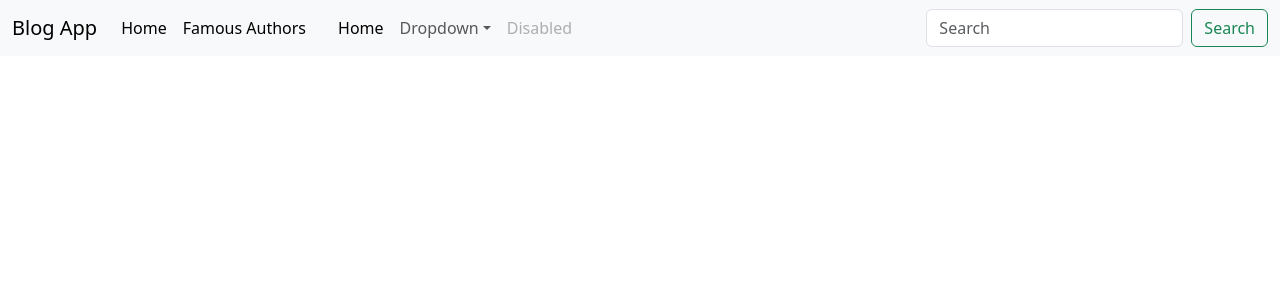
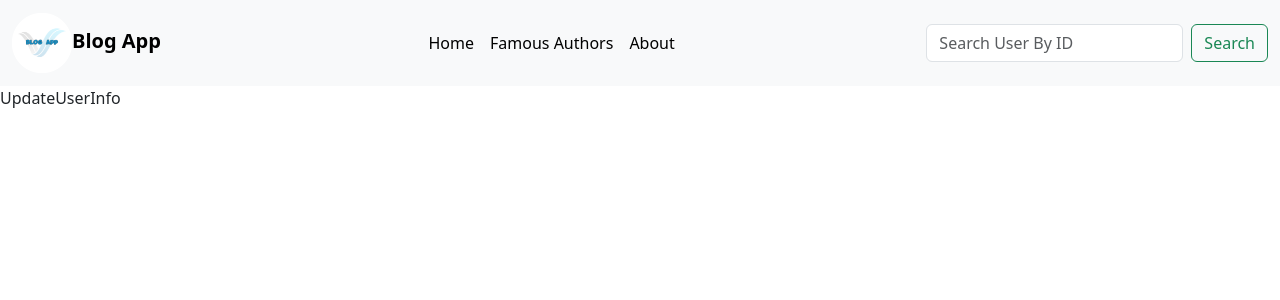
Before and after one commit to mushfiqurniazzz/Blog-App---React--MySQL--Node, a React (Vite) app in the folder client/: page /updateuser in a window 1280 px wide. Shown: the top 300 px of the page. Built offline with nearby package versions, Linux system fonts and the light colour scheme.

Commit message:
nav bar & routing of the app completed

```diff
--- a/client/src/App.jsx
+++ b/client/src/App.jsx
@@ -1,11 +1,46 @@
 import React from "react";
 import NavBar from "./components/NavBar";
 import "./styles/App.css";
+import { Toaster } from "sonner";
+import { BrowserRouter, Route, Routes } from "react-router-dom";
+import SignUpPage from "./pages/authpages/SignUpPage";
+import LoginPage from "./pages/authpages/LoginPage";
+import CreatePost from "./pages/postpages/CreatePost";
+import FeedPage from "./pages/postpages/FeedPage";
+import PostInfoPage from "./pages/postpages/PostInfoPage";
+import About from "./pages/About";
+import FourOFourPage from "./pages/FourOFourPage";
+import FamousAuthors from "./pages/userpages/FamousAuthors";
+import SearchUser from "./pages/userpages/SearchUser";
+import UserProfile from "./pages/userpages/UserProfile";
+import UpdateUserInfo from "./pages/userpages/UpdateUserInfo";
+import DeleteUser from "./pages/userpages/DeleteUser";
 
 const App = () => {
   return (
     <>
-      <NavBar />
+      <BrowserRouter>
+        <Toaster duration={2000} position="top-center" richColors closeButton />
+        <NavBar />
+        <Routes>
+          {/* auth pages */}
+          <Route path="/signup" element={<SignUpPage />} />
+          <Route path="/login" element={<LoginPage />} />
+          {/* post pages */}
+          <Route path="/createpost" element={<CreatePost />} />
+          <Route path="/" element={<FeedPage />} />
+          <Route path="/postinfo/:id" element={<PostInfoPage />} />
+          {/* user pages */}
+          <Route path="/famousauthors" element={<FamousAuthors />} />
+          <Route path="/searchuser" element={<SearchUser />} />
+          <Route path="/userprofile" element={<UserProfile />} />
+          <Route path="/updateuser" element={<UpdateUserInfo />} />
+          <Route path="/deleteuser" element={<DeleteUser />} />
+          {/* others */}
+          <Route path="/about" element={<About />} />
+          <Route path="*" element={<FourOFourPage />} />
+        </Routes>
+      </BrowserRouter>
     </>
   );
 };
--- a/client/src/components/NavBar.jsx
+++ b/client/src/components/NavBar.jsx
@@ -1,13 +1,98 @@
-import React from "react";
+//importing use state for having the value of input fields
+import { useState } from "react";
 
+//import the logo image
+import LogoImg from "../styles/images/logo.png";
+
+//importing styles sheet for nav bar
+import styles from "../styles/NavBar.module.css";
+
+//importing axios for creating a model which will show user details on the id provided
+import axios from "axios";
+
+//importing functions from react router dom for making the navigation bar more dynamic
+import { Link } from "react-router-dom";
+
+//importing toast from sonner for pushing toast notifications to indicate success, error and warnings
+import { toast } from "sonner";
+
+//react arrow functiom componenet called nav bar which will be used in all the pages
 const NavBar = () => {
+  //use state empty string  on id input fields for depecting null
+  const [id, setId] = useState("");
+
+  //use state null  on state variable for rendering a modal with user credentials, by default will depect null
+  const [userdata, setUserdata] = useState(null);
+
+  //check if there's a cookie exisiting in the localstorage of the user which will be saved during the log in proccess, if theres no cookie render the nav bar in a specific way using the conditonal statements
+  const CheckCookieExists = localStorage.getItem("token");
+
+  //function for sending a req to the server and then show the result using a modal
+  const FetchUser = async (e) => {
+    //will prevent the default form submission behaviour that is reloading the page
+    e.preventDefault();
+
+    //if no id is found in the input field, send a toast warning message
+    if (!id || id === "") {
+      return toast.warning("Id was not found.");
+    }
+
+    //try catch blocks for better readability and maintanibility
+    try {
+      //posting to the server with the id got from the input field
+      const res = await axios.post("http://localhost:5000/user/searchuser", {
+        id: id
+      });
+
+      //if the post request was a success
+      if (res.status === 200) {
+        setId(""); //first empty the input fields
+
+        //declare the data object recieved in a variable
+        const data = res.data;
+
+        //set the response object as the data
+        setUserdata(data);
+
+        //if data is null
+        if (!data) {
+          return toast.info("No user exists with this id.");
+        }
+
+        toast.success("User found successfuly.");
+
+        //the compiler needs time to react the end of the componenet function to auto call it
+        setTimeout(() => {
+          document.getElementById("userdetailsmodalbutton").click();
+        }, 100);
+      }
+    } catch (error) {
+      //basic error handling in case of error in both development and rendering
+      console.error(error);
+      toast.error("No user exists with this id.");
+    }
+  };
+
+  //function used to clear the data object after the modal is closed
+  const clearUserdata = () => {
+    setUserdata(null);
+  };
+
+  //rendering the ui
   return (
     <>
       <nav className="navbar navbar-expand-lg bg-body-tertiary">
         <div className="container-fluid">
-          <a className="navbar-brand" href="#">
-            Blog App
-          </a>
+          <Link className="navbar-brand" to="/">
+            <img
+              // use the imported logo image
+              src={LogoImg}
+              width="60"
+              height="60"
+              alt="logo of blog app website"
+            />
+            <b>Blog App</b>
+          </Link>
           <button
             className="navbar-toggler"
             type="button"
@@ -20,80 +105,132 @@ const NavBar = () => {
             <span className="navbar-toggler-icon"></span>
           </button>
           <div className="collapse navbar-collapse" id="navbarSupportedContent">
-            <ul className="navbar-nav me-auto mb-2 mb-lg-0">
+            <ul className="navbar-nav me-auto mb-2 mb-lg-0" id={styles.ul}>
               <li className="nav-item">
-                <a className="nav-link active" aria-current="page" href="#">
+                <Link className="nav-link active" aria-current="page" to="/">
                   Home
-                </a>
+                </Link>
               </li>
               <li className="nav-item">
-                <a className="nav-link active" aria-current="page" href="#">
+                <Link
+                  className="nav-link active"
+                  aria-current="page"
+                  to="/famousauthors"
+                >
                   Famous Authors
-                </a>
+                </Link>
               </li>
+
+              {/* conditional rendering in react, do not render the create post if no cookie is found*/}
+              {CheckCookieExists ? (
+                <li className="nav-item">
+                  <Link
+                    className="nav-link active"
+                    aria-current="page"
+                    to="createpost"
+                  >
+                    Create Post
+                  </Link>
+                </li>
+              ) : (
+                ""
+              )}
+
+              {/* conditional rendering in react, do not render the user profile if no cookie is found*/}
+              {CheckCookieExists ? (
+                <li className="nav-item">
+                  <Link
+                    className="nav-link active"
+                    aria-current="page"
+                    to="/userprofile"
+                  >
+                    User Profile
+                  </Link>
+                </li>
+              ) : (
+                ""
+              )}
+
               <li className="nav-item">
-                <a className="nav-link active" aria-current="page" href="#">
-
-                </a>
-              </li>
-              <li className="nav-item">
-                <a className="nav-link active" aria-current="page" href="#">
-                  Home
-                </a>
-              </li>
-              <li className="nav-item dropdown">
-                <a
-                  className="nav-link dropdown-toggle"
-                  href="#"
-                  role="button"
-                  data-bs-toggle="dropdown"
-                  aria-expanded="false"
+                <Link
+                  className="nav-link active"
+                  aria-current="page"
+                  to="/about"
                 >
-                  Dropdown
-                </a>
-                <ul className="dropdown-menu">
-                  <li>
-                    <a className="dropdown-item" href="#">
-                      Action
-                    </a>
-                  </li>
-                  <li>
-                    <a className="dropdown-item" href="#">
-                      Another action
-                    </a>
-                  </li>
-                  <li>
-                    <hr className="dropdown-divider" />
-                  </li>
-                  <li>
-                    <a className="dropdown-item" href="#">
-                      Something else here
-                    </a>
-                  </li>
-                </ul>
-              </li>
-              <li className="nav-item">
-                <a className="nav-link disabled" aria-disabled="true">
-                  Disabled
-                </a>
+                  About
+                </Link>
               </li>
             </ul>
             <form className="d-flex" role="search">
               <input
                 className="form-control me-2"
                 type="search"
-                placeholder="Search"
+                placeholder="Search User By ID"
                 aria-label="Search"
+                value={id}
+                onChange={(e) => setId(e.target.value)}
               />
-              <button className="btn btn-outline-success" type="submit">
+              <button
+                className="btn btn-outline-success"
+                onClick={FetchUser}
+                type="submit"
+              >
                 Search
               </button>
             </form>
           </div>
         </div>
       </nav>
+
+      {/* if the data hos value and is not null render the following */}
+      {userdata ? (
+        <>
+          <button
+            id="userdetailsmodalbutton"
+            type="button"
+            className={styles.userdetailsmodalbutton}
+            data-bs-toggle="modal"
+            data-bs-target="#staticBackdrop"
+          ></button>
+
+          <div
+            className="modal fade"
+            id="staticBackdrop"
+            data-bs-backdrop="static"
+            data-bs-keyboard="false"
+            tabIndex="-1"
+            aria-labelledby="staticBackdropLabel"
+            aria-hidden="true"
+          >
+            <div className="modal-dialog">
+              <div className="modal-content">
+                <div className="modal-header">
+                  <h1 className="modal-title fs-5" id="staticBackdropLabel">
+                    User Details
+                  </h1>
+                  <button
+                    type="button"
+                    className="btn-close"
+                    data-bs-dismiss="modal"
+                    aria-label="Close"
+                    onClick={clearUserdata}
+                  ></button>
+                </div>
+                <div className="modal-body">
+                  <p>User ID: {userdata.id}</p>{" "}
+                  <p>User Email: {userdata.email}</p>{" "}
+                  <p>Total Posts: {userdata.totalposts}</p>
+                </div>
+              </div>
+            </div>
+          </div>
+        </>
+      ) : (
+        ""
+      )}
     </>
   );
 };
 
+//exporting the created nav bar componenet
 export default NavBar;
--- /dev/null
+++ b/client/src/pages/About.jsx
@@ -0,0 +1,9 @@
+import React from 'react'
+
+const About = () => {
+  return (
+    <div>About</div>
+  )
+}
+
+export default About
--- /dev/null
+++ b/client/src/pages/FourOFourPage.jsx
@@ -0,0 +1,9 @@
+import React from 'react'
+
+const FourOFourPage = () => {
+  return (
+    <div>FourOFourPage</div>
+  )
+}
+
+export default FourOFourPage
--- /dev/null
+++ b/client/src/pages/userpages/FamousAuthors.jsx
@@ -0,0 +1,9 @@
+import React from 'react'
+
+const FamousAuthors = () => {
+  return (
+    <div>FamousAuthors</div>
+  )
+}
+
+export default FamousAuthors
--- a/client/src/pages/userpages/UpdateUserInfo.jsx
+++ b/client/src/pages/userpages/UpdateUserInfo.jsx
@@ -1,9 +1,9 @@
 import React from 'react'
 
-const CheckUserPage = () => {
+const UpdateUserInfo = () => {
   return (
-    <div>CheckUserPage</div>
+    <div>UpdateUserInfo</div>
   )
 }
 
-export default CheckUserPage
+export default UpdateUserInfo
--- /dev/null
+++ b/client/src/pages/userpages/UserProfile.jsx
@@ -0,0 +1,9 @@
+import React from 'react'
+
+const UserProfile = () => {
+  return (
+    <div>UserProfile</div>
+  )
+}
+
+export default UserProfile
--- /dev/null
+++ b/client/src/styles/NavBar.module.css
@@ -0,0 +1,8 @@
+#ul {
+  display: flex !important;
+  align-items: center !important;
+  margin: auto !important;
+}
+.userdetailsmodalbutton{
+  display: none;
+}
```
Also changed, not shown: client/src/pages/postpages/PostInfoPage.jsx (+9 -0 lines), client/src/pages/userpages/DeleteUser.jsx (+9 -0 lines), client/src/pages/userpages/SearchUser.jsx (+9 -0 lines).
